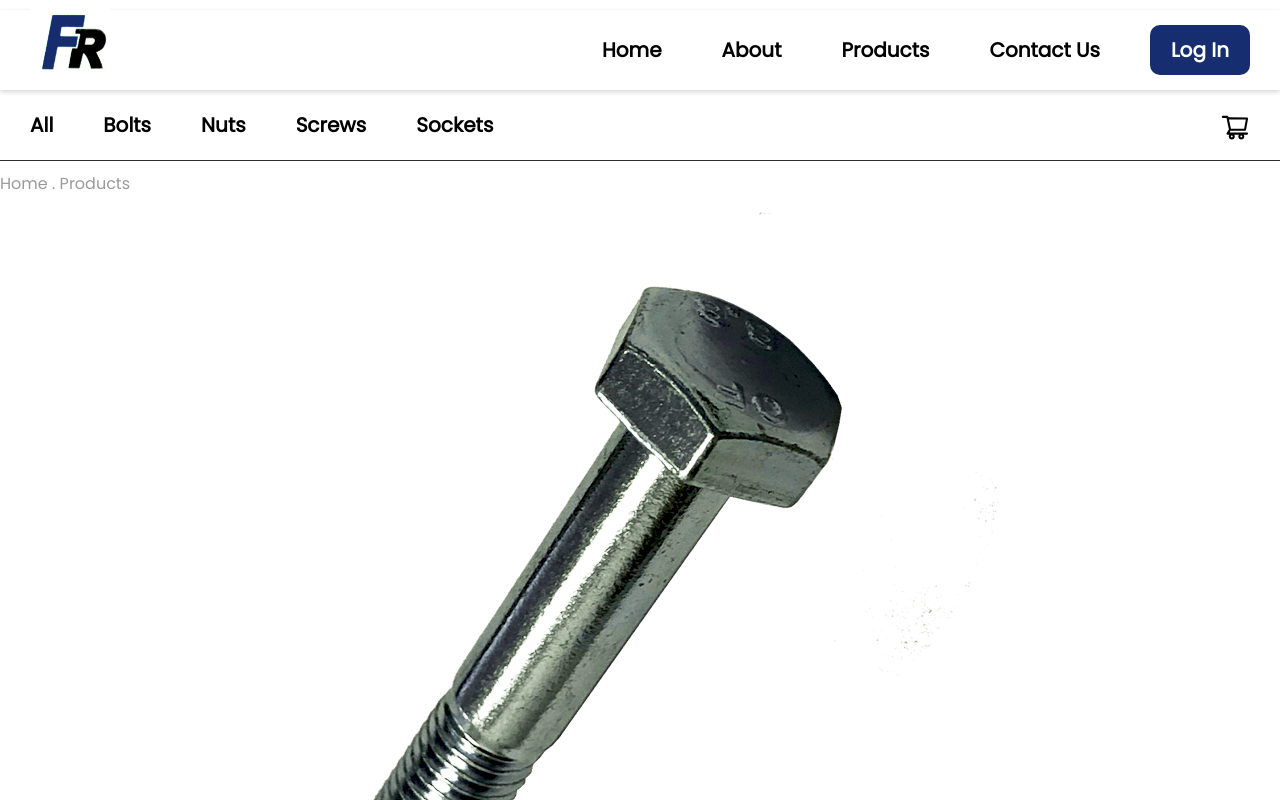
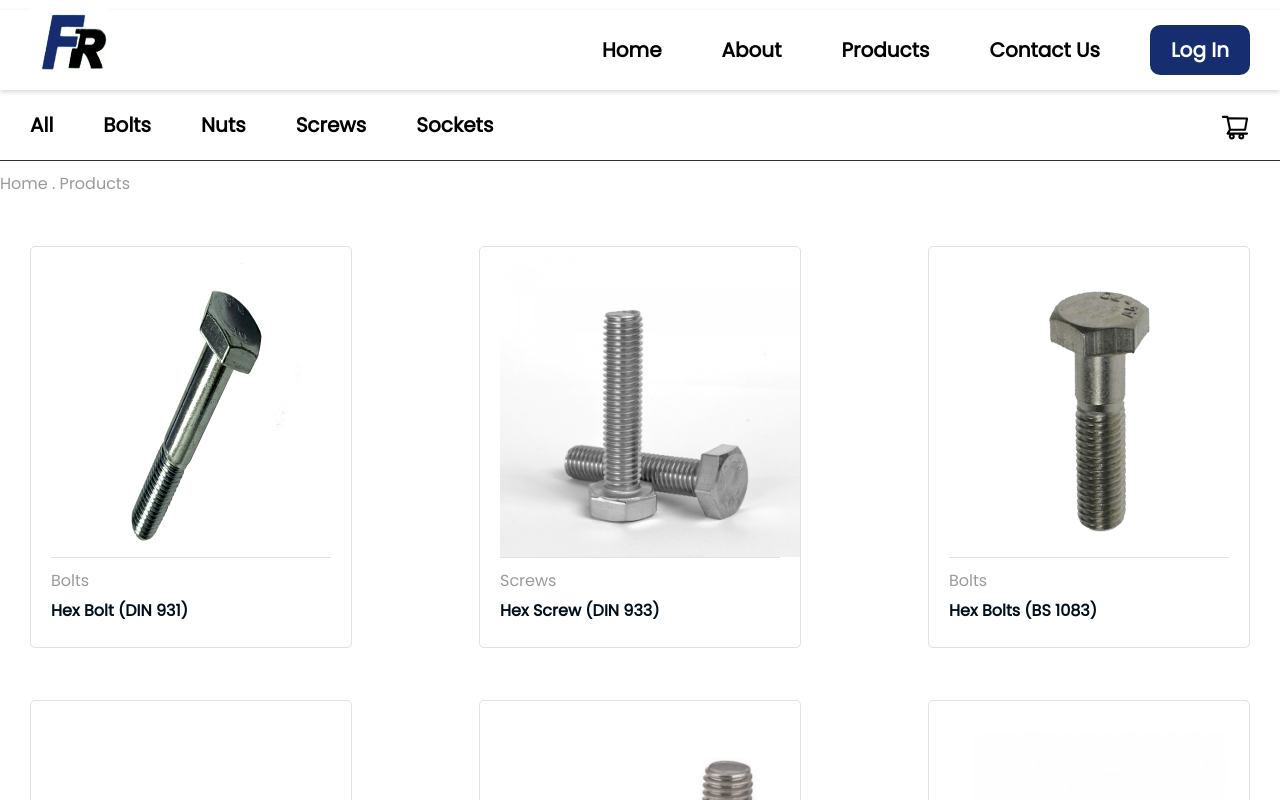
Before and after one commit to akshayrathod205/Sem5-MPR-Frontend, a React (Vite) app: page /products in a window 1280 px wide. Shown: the top 800 px of the page. Built offline with nearby package versions, Linux system fonts and the light colour scheme.

Commit message:
Update product.css

```diff
--- a/src/Components/product.css
+++ b/src/Components/product.css
@@ -68,51 +68,52 @@
   margin-top: 10px;
   color: #9a9a9a;
 }
-.products .container{
+.product-container{
   margin-top: 20px;
-  max-width: 100%;
+  max-width: 150%;
   display: flex;
   justify-content: space-between;
+  padding:30px;
 }
 
 
 
-.products .container .productbox{
+.products .product-container .productbox{
   margin-right: 0;
 }
 
-.products .container .productbox .content{
+.products .product-container .productbox .content{
   display: flex;
   justify-content: space-between;
   flex-wrap: wrap;
 }
-.products .container .productbox .content .box{
+.products .product-container .productbox .content .box{
   padding: 10px 20px;
   width: 280px;
   overflow: hidden;
   height: 380px;
   border: 1px solid #e2e0e0;
-  margin-bottom: 20px;
+  margin-bottom: 52px;
   cursor: pointer;
   border-radius: 5px;
 
 }
-.products .container .productbox .content .box:hover{
+.products .product-container .productbox .content .box:hover{
   box-shadow: rgba(0,0,0,0.24) 0px 3px 8px;
 }
-.products .container .productbox .content .box .img_box{
+.products .product-container .productbox .content .box .img_box{
   display: flex;
   justify-content: space-between;
   border-bottom: 1px solid #e2e0e0;
 }
 
-.products .container .productbox .content .box .img_box img{
+.products .product-container .productbox .content .box .img_box img{
   width: 300px;
-  height: 250px;
+  height: 300px;
   margin-right: 50px;
 }
 
-.products .container .productbox .content .box .img_box .icon{
+.products .product-container .productbox .content .box .img_box .icon{
   z-index: 1;
   position: relative;
   right: 0;
@@ -121,41 +122,44 @@
   margin-top: 20px;
   transition: 0.5s;
 }
-.products .container .productbox .img_box:hover .icon{
-  transform: translateX(-130px);
+
+.products .product-container .productbox .img_box:hover .icon{
+  transform: translateX(-120px);
 }
 
-.products .container .productbox .img_box .icon li{
+.products .product-container .productbox .img_box .icon li{
  list-style: none;
- padding: 10px 10px;
+ padding: 15px 15px;
  color: #010f1c;
  cursor: pointer;
  box-shadow: rgba(0,0,0,0.24)0px 3px 8px;
  background: #fff;
  transition: 0.5s;
+ text-decoration: none;
+ font-size: 20px;
 }
 
-.products .container .productbox .img_box .icon li:hover{
+.products .product-container .productbox .img_box .icon li:hover{
  background: #0989ff;
  color: #fff;
 }
 
-.products .container .productbox .content .box .detail{
+.products .product-container .productbox .content .box .detail{
   margin-top: 10px;
 }
 
-.products .container .productbox .content .box .detail h3{
+.products .product-container .productbox .content .box .detail h3{
   font-size: 16px;
   margin-top: 5px;
   color: #010f1c;
   transition: 0.5s;
 }
 
-.products .container .productbox .content .box:hover .detail h3{
+.products .product-container .productbox .content .box:hover .detail h3{
   color: #0989ff;
 }
 
-.products .container .productbox .content .box .detail h4{
+.products .product-container .productbox .content .box .detail h4{
   font-size: 16px;
   margin-top: 5px;
   color: #010f1c;
```
